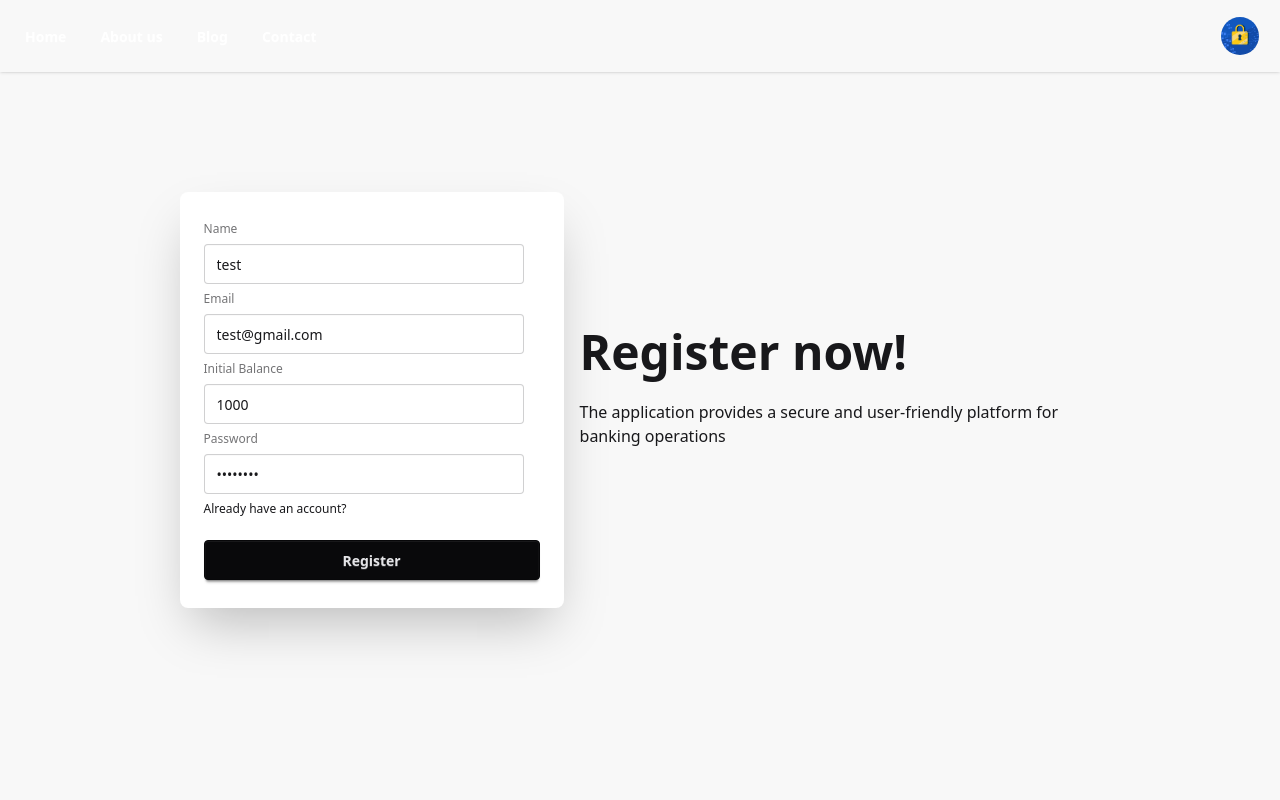
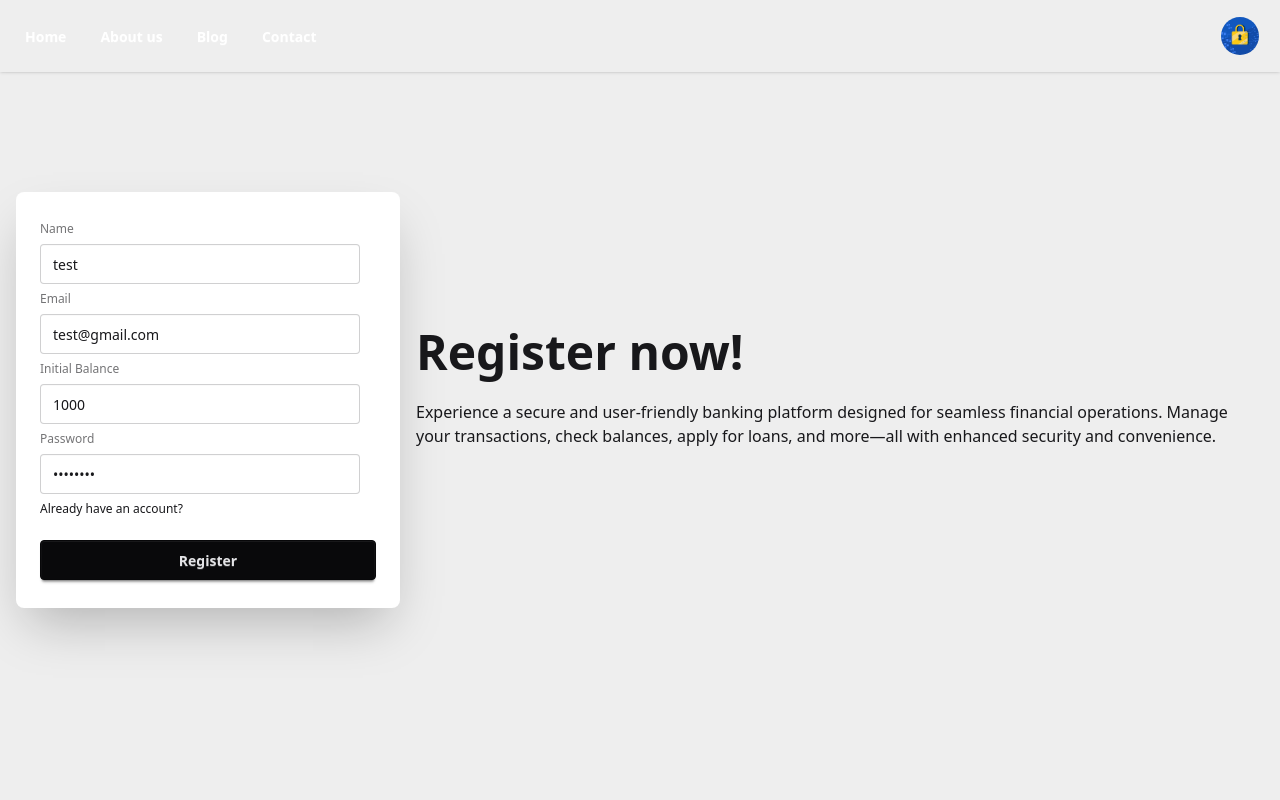
Before and after one commit to sarveshbhoyar22/MERN-BANK-SYSTEM, a React (Vite) app in the folder frontend/: page /register in a window 1280 px wide. Shown: the top 800 px of the page. Built offline with nearby package versions, Linux system fonts and the light colour scheme.

Commit message:
minor changes, set Navbar to fixed

```diff
--- a/frontend/src/components/Navbar.jsx
+++ b/frontend/src/components/Navbar.jsx
@@ -16,7 +16,7 @@ const Navbar = ({ profilePhoto = "/logo.png" }) => {
 
   return (
     <>
-      <div className="navbar  text-white shadow-sm absolute fixed z-10 ">
+      <div className="navbar  text-white shadow-sm  fixed z-10 ">
         {width < 768 ? (
           <div className="navbar-start dropdown ">
             <div
--- a/frontend/src/pages/Home.jsx
+++ b/frontend/src/pages/Home.jsx
@@ -22,8 +22,10 @@ const Home = () => {
           <div className="max-w-md">
             <h1 className="mb-5 text-6xl font-bold">Welcome to Auth-Bank</h1>
             <p className="mb-5">
-              The application provides a secure and user-friendly platform for
-              banking operations
+              Experience a secure and user-friendly banking platform designed
+              for seamless financial operations. Manage your transactions, check
+              balances, apply for loans, and more—all with enhanced security and
+              convenience.
             </p>
             {user ? (
               <Link to={"/dashboard"}>
--- a/frontend/src/pages/Login.jsx
+++ b/frontend/src/pages/Login.jsx
@@ -28,13 +28,15 @@ const Login = () => {
 
   return (
     <form action="" onSubmit={handleLogin} method="post">
-      <div className="hero bg-base-200 min-h-screen">
+      <div className="hero bg-base-300 min-h-screen">
         <div className="hero-content flex-col lg:flex-row-reverse">
           <div className="text-center lg:text-left">
             <h1 className="text-5xl font-bold">Login now!</h1>
             <p className="py-6">
-              The application provides a secure and user-friendly platform for
-              banking operations
+              Experience a secure and user-friendly banking platform designed
+              for seamless financial operations. Manage your transactions, check
+              balances, apply for loans, and more—all with enhanced security and
+              convenience.
             </p>
           </div>
           <div className="card bg-base-100 w-full max-w-sm shrink-0 shadow-2xl">
--- a/frontend/src/pages/Register.jsx
+++ b/frontend/src/pages/Register.jsx
@@ -22,13 +22,15 @@ const Register = () => {
 
   return (
     <form action="" onSubmit={handleRegister} method="post">
-      <div className="hero bg-base-200 min-h-screen">
+      <div className="hero bg-base-300 min-h-screen">
         <div className="hero-content flex-col lg:flex-row-reverse">
           <div className="text-center lg:text-left">
             <h1 className="text-5xl font-bold">Register now!</h1>
-            <p className="py-6">
-              The application provides a secure and user-friendly platform for
-              banking operations
+            <p className="py-6 ">
+              Experience a secure and user-friendly banking platform designed
+              for seamless financial operations. Manage your transactions, check
+              balances, apply for loans, and more—all with enhanced security and
+              convenience.
             </p>
           </div>
           <div className="card bg-base-100 w-full max-w-sm shrink-0 shadow-2xl">
```
